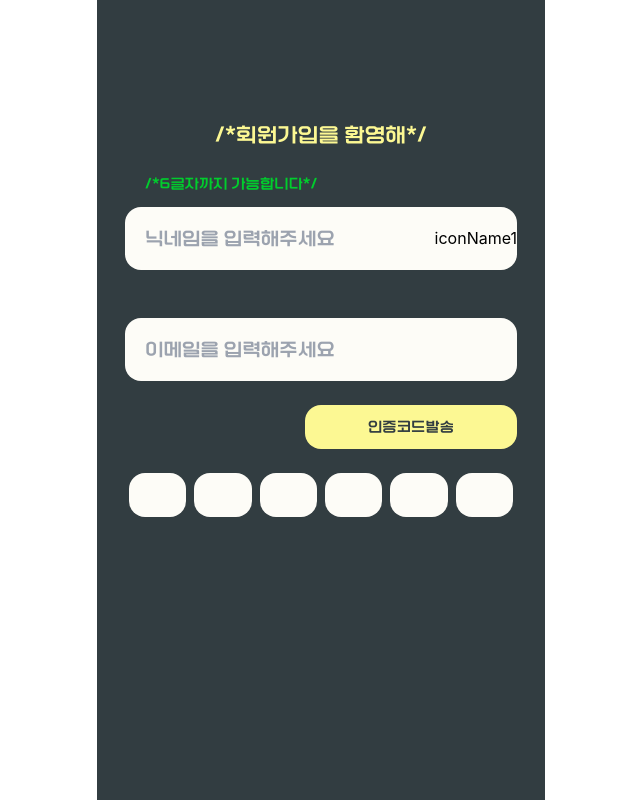
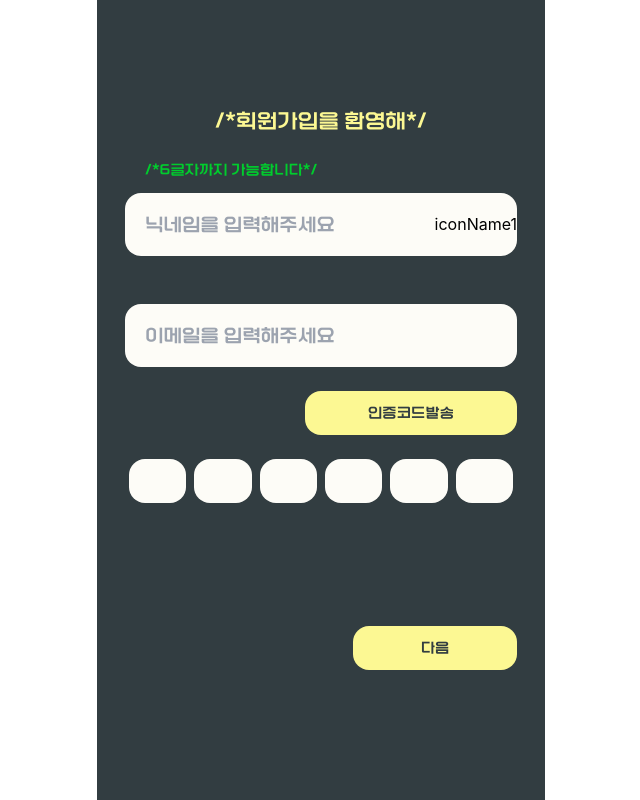
Before and after one commit to mato268/new_SNS, a React (Create React App) app in the folder newsns/: page /signUP in a window 1280 px wide. Shown: the whole page, without its empty margins (319-959 px from the left). Built offline with nearby package versions, Linux system fonts and the light colour scheme.

Commit message:
feat : 다음 Button 구현

```diff
--- a/newsns/src/SignUpPage.tsx
+++ b/newsns/src/SignUpPage.tsx
@@ -20,7 +20,7 @@ export default function SignUpPage() {
   };
   return (
     <div className="bg-deepdark w-full gap-6 h-full flex justify-center flex-col">
-      <div className="px-9 text-center -mt-36">
+      <div className="px-9 text-center -mt-6">
         <Typo
           tag="h1"
           fonts="korea"
@@ -88,6 +88,9 @@ export default function SignUpPage() {
           <Input type="text" sizes="small" colors="white" variant="outline" />
         </div>
       </div>
+      <div className="pl-64 pr-7 flex mt-20">
+        <Button sizes="small" colors="yellow">다음</Button>
+      </div>
     </div>
   );
 }
```
